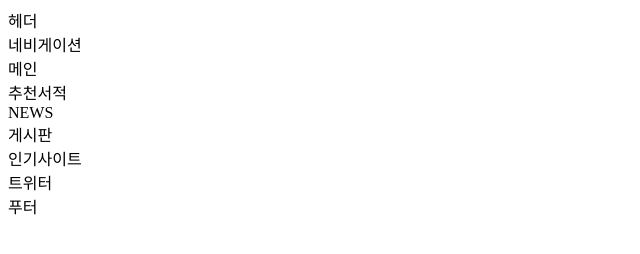
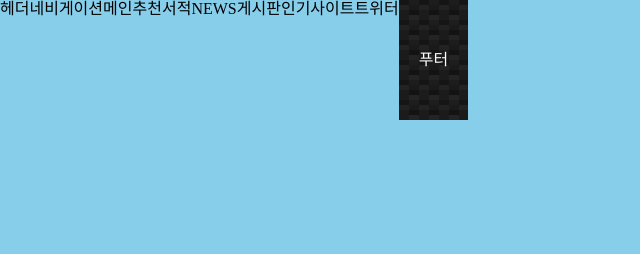
Before and after one commit to shin-eunji/FDS15_RWD, a plain HTML site: page index.html in a window 1280 px wide. Shown: the whole page, without its empty margins (0-640 px from the left). Drawn offline with Linux system fonts and the light colour scheme.

Commit message:
css 추가

```diff
--- /dev/null
+++ b/css/style.css
@@ -0,0 +1,10 @@
+@charset "utf-8";
+@import url(./reset/normalize.css);
+@import url(./reset/reset.css);
+@import url(./module/a11y.css);
+@import url(./module/...css);
+@import url(./style/common.css);
+
+body {
+    background-color: yellow;
+}
--- /dev/null
+++ b/css/style/large.css
@@ -0,0 +1,3 @@
+body {
+    background-color: skyblue;
+}
--- /dev/null
+++ b/css/style/small.css
@@ -0,0 +1,3 @@
+body {
+    background-color: pink;
+}
--- a/index.html
+++ b/index.html
@@ -5,6 +5,10 @@
     <meta name="viewport" content="width=device-width, initial-scale=1.0">
     <meta http-equiv="X-UA-Compatible" content="ie=edge">
     <title>웹카페-RWD</title>
+    <!-- CSS -->
+    <link rel="stylesheet" href="./css/style.css" />
+    <link rel="stylesheet" href="./css/style/small.css" media="screen and (max-width: 999px)" />
+    <link rel="stylesheet" href="./css/style/large.css" media="screen and (min-width: 1000px)" />
 </head>
 <body>
     <div class="container">
@@ -23,11 +27,5 @@
         <!-- footer -->
         <footer class="appFooter">푸터</footer>
     </div>
-    <!-- <div class="container">
-        <header class="appHeader"></header>
-        <nav class="appNavigation"></nav>
-        <main class="appMain"></main>
-        <footer class="appFooter"></footer>
-    </div> -->
 </body>
 </html>
```
